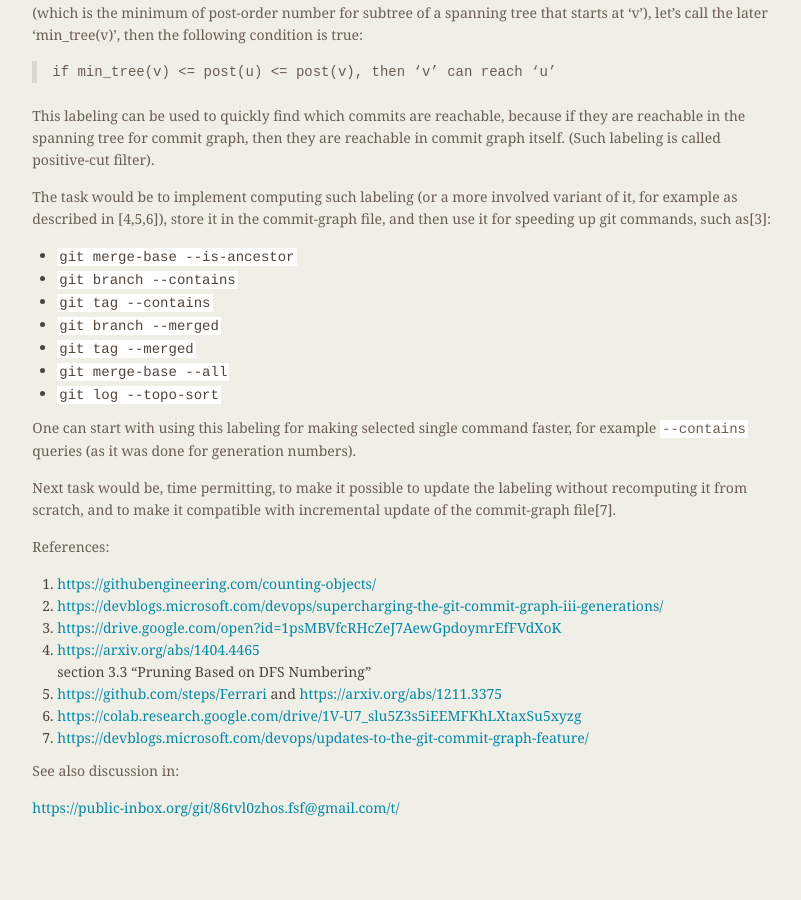
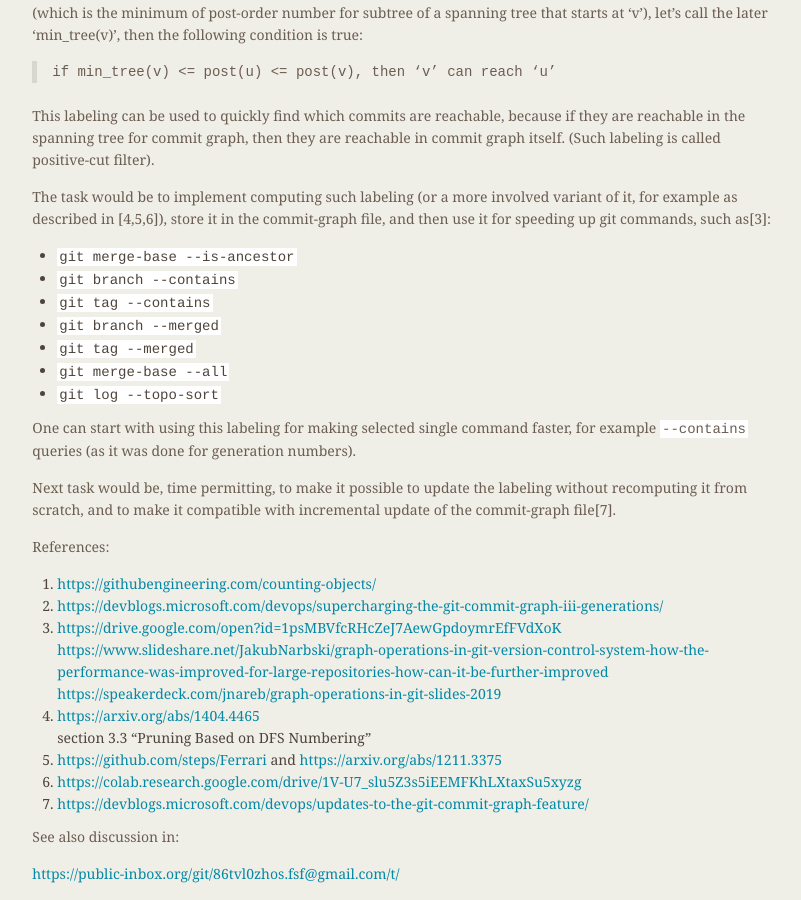
Before and after one commit to git/git.github.io, a Jekyll site: the page built from SoC-2020-Ideas.md, in a window 1280 px wide and 900 px high, scrolled down 1837 px. Shown: the whole window, without its empty margins (339-1140 px from the left). Built offline with Jekyll 4.4.1, drawn with Linux system fonts in a browser that asks for light colours; before the commit the page ends 2671 px from its top, so only the background shows below that.

Commit message:
SoC-2020-Ideas: Add alternate links to "Graph operations in Git"
The "Commit graph labeling for speeding up git commands" among its
references include (enhanced) slides for the "Graph operations in Git
version control system" presentation.  In addition to Google Drive,
add links to the same presentation on SlideShare and on SpeakerDeck.

```diff
--- a/SoC-2020-Ideas.md
+++ b/SoC-2020-Ideas.md
@@ -152,6 +152,8 @@
 1. <https://githubengineering.com/counting-objects/>
 2. <https://devblogs.microsoft.com/devops/supercharging-the-git-commit-graph-iii-generations/>
 3. <https://drive.google.com/open?id=1psMBVfcRHcZeJ7AewGpdoymrEfFVdXoK>
+   <https://www.slideshare.net/JakubNarbski/graph-operations-in-git-version-control-system-how-the-performance-was-improved-for-large-repositories-how-can-it-be-further-improved>
+   <https://speakerdeck.com/jnareb/graph-operations-in-git-slides-2019>
 4. <https://arxiv.org/abs/1404.4465>
    section 3.3 "Pruning Based on DFS Numbering"
 5. <https://github.com/steps/Ferrari> and <https://arxiv.org/abs/1211.3375>
```
